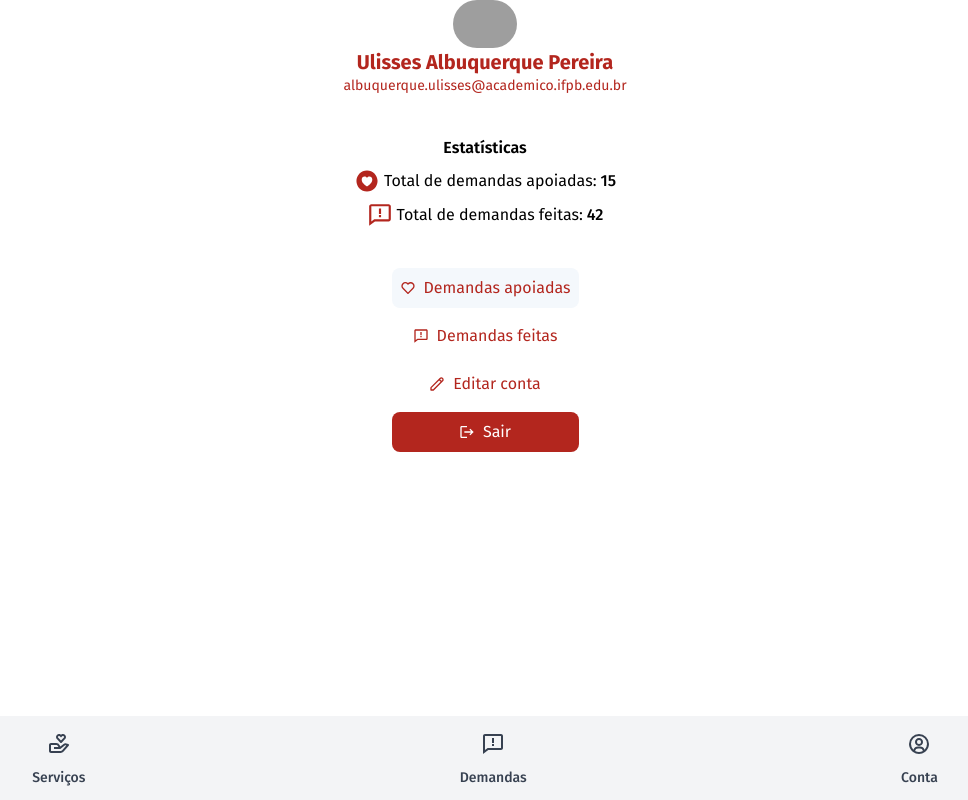
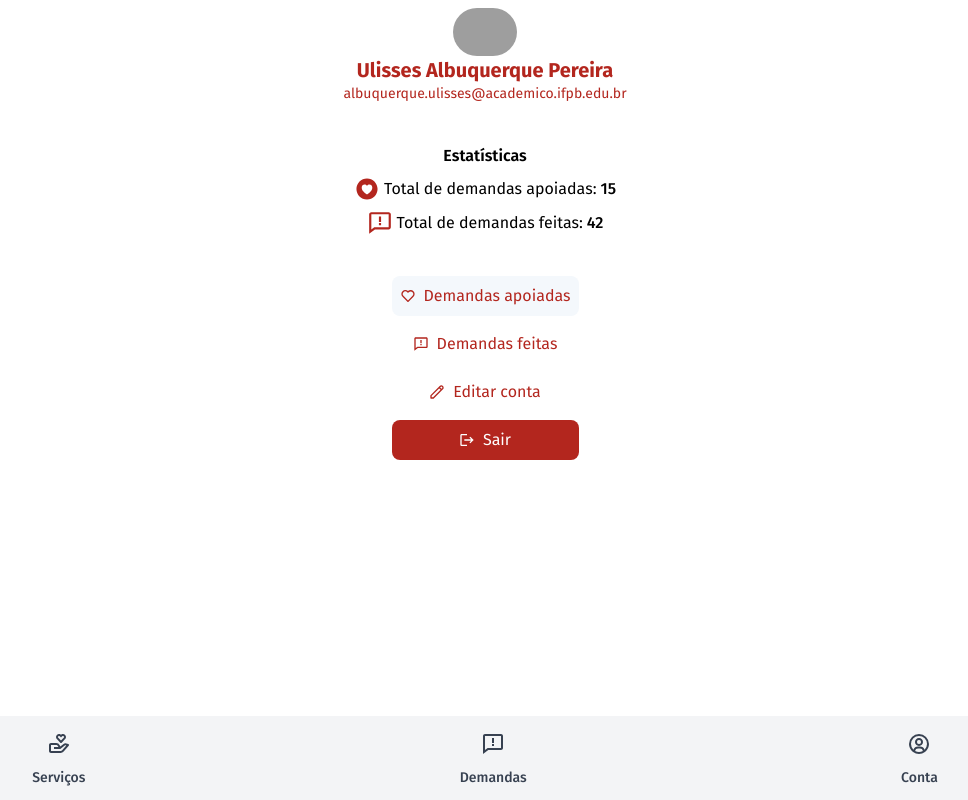
Before and after one commit to nadjiel/fixer-web, a React (Vite) app: page /account in a window 1280 px wide. Shown: the whole page, without its empty margins (155-1123 px from the left). Built offline with nearby package versions, Linux system fonts and the light colour scheme; grey boxes are pictures that could not be loaded.

Commit message:
add accountPage padding

```diff
--- a/src/account/AccountPage.jsx
+++ b/src/account/AccountPage.jsx
@@ -8,7 +8,7 @@ import { HiOutlinePencil } from "react-icons/hi";
 
 export function AccountPage() {
   return (
-    <div className="items-center gap-10">
+    <div className="items-center gap-10 p-2">
       <div className="items-center">
         <img
           width={64}
```
